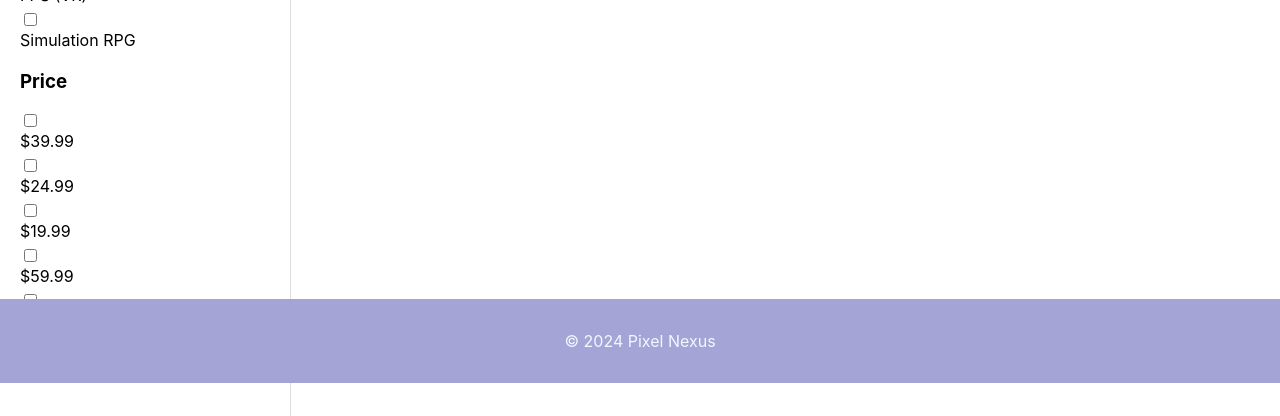
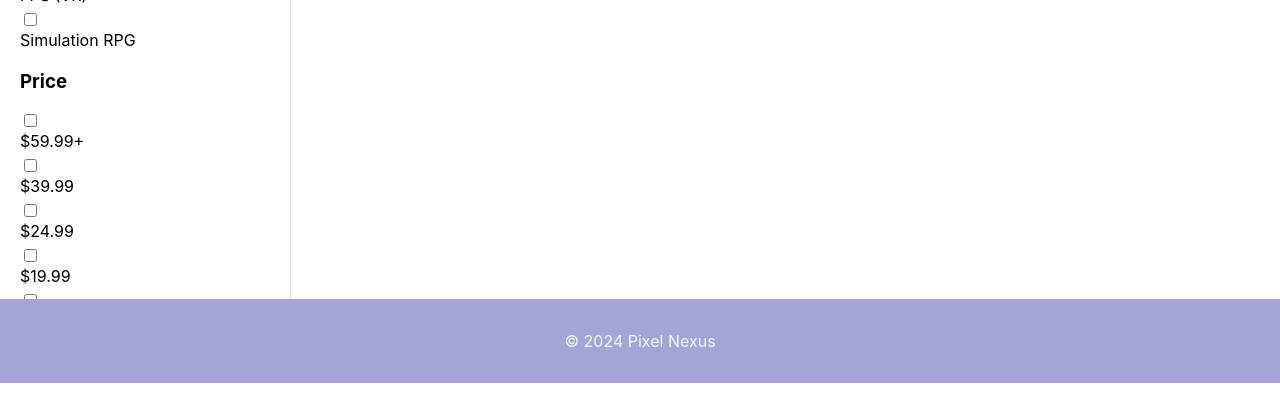
Before and after one commit to Nick-Maal/Pixelnexus, a React (Create React App) app: page /Pixelnexus/browse in a window 1280 px wide. Shown: the part 417-833 px from the top of the page. After the commit the page ends 800 px from the top, so only its background shows below. Built offline with nearby package versions, Linux system fonts and the light colour scheme.

Commit message:
fix prices

```diff
--- a/src/Browse.js
+++ b/src/Browse.js
@@ -158,7 +158,7 @@ function Browse() {
 
         <div className="filter-group">
           <h3>Price</h3>
-          {['$39.99', '$24.99', '$19.99', '$59.99', '$14.99', 'Free-to-Play'].map((price) => (
+          {['$59.99+', '$39.99', '$24.99', '$19.99', 'Free-to-Play'].map((price) => (
             <div key={price}>
               <input
                 type="checkbox"
```
